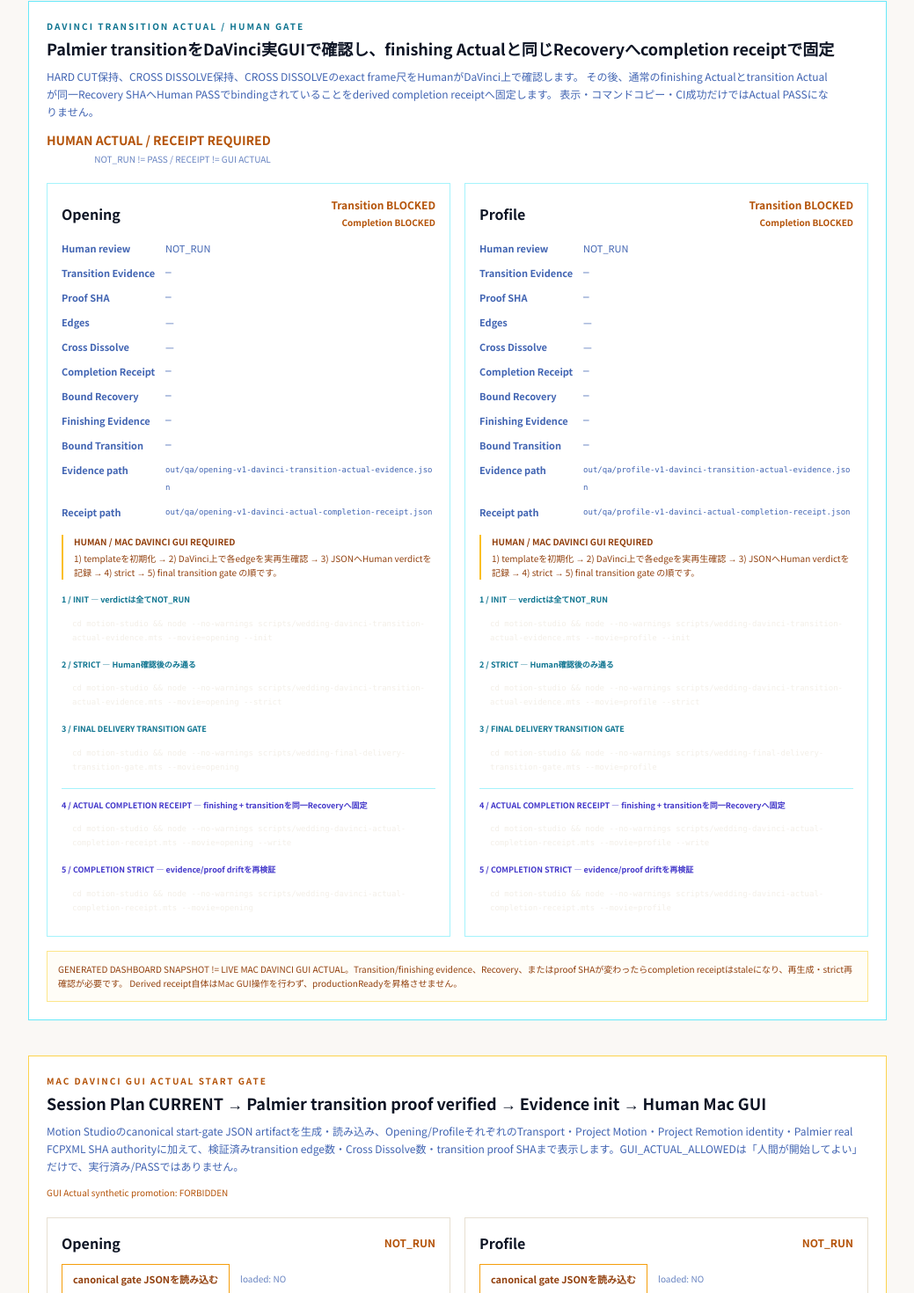
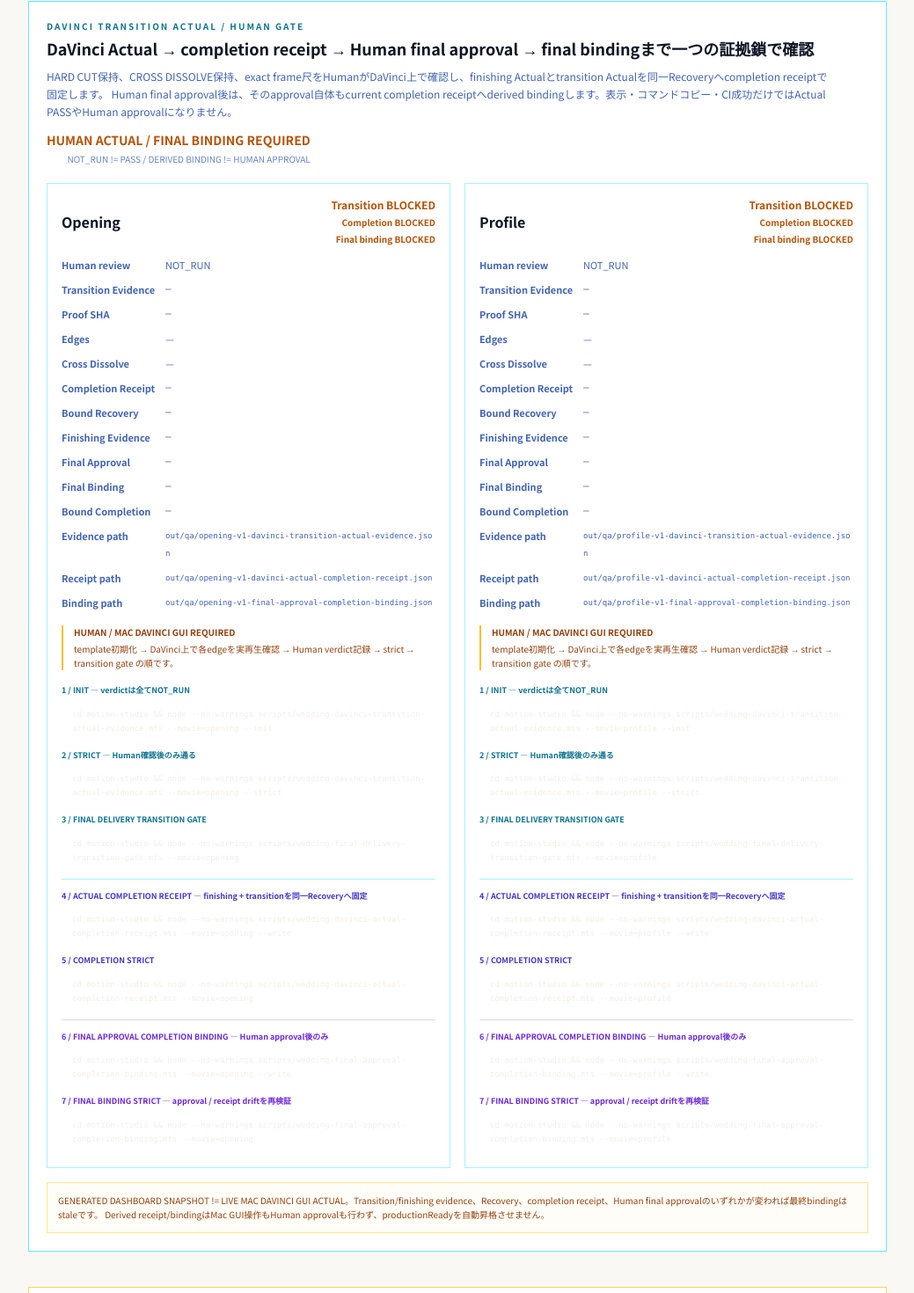
Before and after one commit to m-shogo/wedding-project, a React (Vite) app in the folder movie-dashboard/: page /movie-coach/motion-library in a window 1280 px wide. Shown: the part 4360-5830 px from the top of the page at 88% size, without its empty margins (240-1279 px from the left). Built offline with nearby package versions, Linux system fonts and the light colour scheme.

Commit message:
Dashboard: surface final approval completion binding

```diff
--- a/movie-dashboard/src/components/WeddingDavinciTransitionActualReadinessCard.tsx
+++ b/movie-dashboard/src/components/WeddingDavinciTransitionActualReadinessCard.tsx
@@ -1,5 +1,6 @@
 import {weddingDavinciTransitionActualReadiness} from "../data/weddingDavinciTransitionActualReadiness.generated";
 import {weddingDavinciActualCompletionReadiness} from "../data/weddingDavinciActualCompletionReadiness.generated";
+import {weddingFinalApprovalCompletionReadiness} from "../data/weddingFinalApprovalCompletionReadiness.generated";
 
 const shortSha = (value: string | null) => value ? `${value.slice(0, 10)}…` : "—";
 const stateClass = (state: string) => state === "CURRENT"
@@ -9,40 +10,41 @@ const stateClass = (state: string) => state === "CURRENT"
 export function WeddingDavinciTransitionActualReadinessCard() {
   const snapshot = weddingDavinciTransitionActualReadiness;
   const completion = weddingDavinciActualCompletionReadiness;
+  const approvalBinding = weddingFinalApprovalCompletionReadiness;
   const projects = [
-    ["Opening", snapshot.opening, completion.opening],
-    ["Profile", snapshot.profile, completion.profile],
+    ["Opening", snapshot.opening, completion.opening, approvalBinding.opening],
+    ["Profile", snapshot.profile, completion.profile, approvalBinding.profile],
   ] as const;
-  const allCurrent = projects.every(([, transition, completed]) => transition.current && completed.current);
+  const allCurrent = projects.every(([, transition, completed, bound]) => transition.current && completed.current && bound.current);
 
   return (
     <section className="mb-10 border border-cyan-300 dark:border-cyan-900/70 bg-white dark:bg-navy-800 p-5" aria-label="DaVinci transition Actual readiness">
       <div className="flex flex-wrap items-start justify-between gap-3">
         <div>
           <p className="text-[10px] tracking-[0.2em] font-semibold text-cyan-700 dark:text-cyan-300">DAVINCI TRANSITION ACTUAL / HUMAN GATE</p>
-          <h2 className="mt-1 text-lg font-bold text-navy-900 dark:text-sand-100">Palmier transitionをDaVinci実GUIで確認し、finishing Actualと同じRecoveryへcompletion receiptで固定</h2>
+          <h2 className="mt-1 text-lg font-bold text-navy-900 dark:text-sand-100">DaVinci Actual → completion receipt → Human final approval → final bindingまで一つの証拠鎖で確認</h2>
           <p className="mt-2 max-w-4xl text-xs leading-5 text-navy-500 dark:text-navy-300">
-            HARD CUT保持、CROSS DISSOLVE保持、CROSS DISSOLVEのexact frame尺をHumanがDaVinci上で確認します。
-            その後、通常のfinishing Actualとtransition Actualが同一Recovery SHAへHuman PASSでbindingされていることをderived completion receiptへ固定します。
-            表示・コマンドコピー・CI成功だけではActual PASSになりません。
+            HARD CUT保持、CROSS DISSOLVE保持、exact frame尺をHumanがDaVinci上で確認し、finishing Actualとtransition Actualを同一Recoveryへcompletion receiptで固定します。
+            Human final approval後は、そのapproval自体もcurrent completion receiptへderived bindingします。表示・コマンドコピー・CI成功だけではActual PASSやHuman approvalになりません。
           </p>
         </div>
         <div className="text-right">
           <p className={`text-sm font-bold ${allCurrent ? "text-emerald-700 dark:text-emerald-300" : "text-amber-700 dark:text-amber-300"}`}>
-            {allCurrent ? "ACTUAL SET CURRENT" : "HUMAN ACTUAL / RECEIPT REQUIRED"}
+            {allCurrent ? "FINAL EVIDENCE CHAIN CURRENT" : "HUMAN ACTUAL / FINAL BINDING REQUIRED"}
           </p>
-          <p className="mt-1 text-[10px] text-navy-400">NOT_RUN != PASS / RECEIPT != GUI ACTUAL</p>
+          <p className="mt-1 text-[10px] text-navy-400">NOT_RUN != PASS / DERIVED BINDING != HUMAN APPROVAL</p>
         </div>
       </div>
 
       <div className="mt-5 grid grid-cols-1 gap-4 xl:grid-cols-2">
-        {projects.map(([label, project, completed]) => (
+        {projects.map(([label, project, completed, bound]) => (
           <article key={label} className="border border-cyan-200 dark:border-cyan-900/60 p-4">
             <div className="flex flex-wrap items-center justify-between gap-3">
               <h3 className="font-bold text-navy-900 dark:text-sand-100">{label}</h3>
               <div className="text-right">
                 <span className={`block text-xs font-semibold ${stateClass(project.state)}`}>Transition {project.state}</span>
                 <span className={`mt-1 block text-[10px] font-semibold ${stateClass(completed.state)}`}>Completion {completed.state}</span>
+                <span className={`mt-1 block text-[10px] font-semibold ${stateClass(bound.state)}`}>Final binding {bound.state}</span>
               </div>
             </div>
 
@@ -55,17 +57,18 @@ export function WeddingDavinciTransitionActualReadinessCard() {
               <dt className="font-semibold">Completion Receipt</dt><dd className="font-mono">{shortSha(completed.receiptSha256)}</dd>
               <dt className="font-semibold">Bound Recovery</dt><dd className="font-mono">{shortSha(completed.recoverySha256)}</dd>
               <dt className="font-semibold">Finishing Evidence</dt><dd className="font-mono">{shortSha(completed.finishingEvidenceSha256)}</dd>
-              <dt className="font-semibold">Bound Transition</dt><dd className="font-mono">{shortSha(completed.transitionEvidenceSha256)}</dd>
+              <dt className="font-semibold">Final Approval</dt><dd className="font-mono">{shortSha(bound.finalApprovalSha256)}</dd>
+              <dt className="font-semibold">Final Binding</dt><dd className="font-mono">{shortSha(bound.bindingSha256)}</dd>
+              <dt className="font-semibold">Bound Completion</dt><dd className="font-mono">{shortSha(bound.completionReceiptSha256)}</dd>
               <dt className="font-semibold">Evidence path</dt><dd className="break-all font-mono text-[9px]">{project.evidencePath}</dd>
               <dt className="font-semibold">Receipt path</dt><dd className="break-all font-mono text-[9px]">{completed.receiptPath}</dd>
+              <dt className="font-semibold">Binding path</dt><dd className="break-all font-mono text-[9px]">{bound.bindingPath}</dd>
             </dl>
 
             {!project.current && (
               <div className="mt-4 border-l-2 border-amber-400 pl-3">
                 <p className="text-[10px] font-semibold text-amber-800 dark:text-amber-300">HUMAN / MAC DAVINCI GUI REQUIRED</p>
-                <p className="mt-1 text-[10px] leading-4 text-amber-800 dark:text-amber-300">
-                  1) templateを初期化 → 2) DaVinci上で各edgeを実再生確認 → 3) JSONへHuman verdictを記録 → 4) strict → 5) final transition gate の順です。
-                </p>
+                <p className="mt-1 text-[10px] leading-4 text-amber-800 dark:text-amber-300">template初期化 → DaVinci上で各edgeを実再生確認 → Human verdict記録 → strict → transition gate の順です。</p>
               </div>
             )}
 
@@ -85,8 +88,14 @@ export function WeddingDavinciTransitionActualReadinessCard() {
               <div className="border-t border-cyan-200 dark:border-cyan-900/60 pt-3">
                 <p className="text-[9px] font-semibold text-indigo-700 dark:text-indigo-300">4 / ACTUAL COMPLETION RECEIPT — finishing + transitionを同一Recoveryへ固定</p>
                 <code className="mt-1 block overflow-x-auto bg-navy-950 px-3 py-2 text-[9px] leading-4 text-sand-100">{completed.writeCommand}</code>
-                <p className="mt-2 text-[9px] font-semibold text-indigo-700 dark:text-indigo-300">5 / COMPLETION STRICT — evidence/proof driftを再検証</p>
+                <p className="mt-2 text-[9px] font-semibold text-indigo-700 dark:text-indigo-300">5 / COMPLETION STRICT</p>
                 <code className="mt-1 block overflow-x-auto bg-navy-950 px-3 py-2 text-[9px] leading-4 text-sand-100">{completed.strictCommand}</code>
+              </div>
+              <div className="border-t border-violet-200 dark:border-violet-900/60 pt-3">
+                <p className="text-[9px] font-semibold text-violet-700 dark:text-violet-300">6 / FINAL APPROVAL COMPLETION BINDING — Human approval後のみ</p>
+                <code className="mt-1 block overflow-x-auto bg-navy-950 px-3 py-2 text-[9px] leading-4 text-sand-100">{bound.writeCommand}</code>
+                <p className="mt-2 text-[9px] font-semibold text-violet-700 dark:text-violet-300">7 / FINAL BINDING STRICT — approval / receipt driftを再検証</p>
+                <code className="mt-1 block overflow-x-auto bg-navy-950 px-3 py-2 text-[9px] leading-4 text-sand-100">{bound.strictCommand}</code>
               </div>
             </div>
           </article>
@@ -95,8 +104,8 @@ export function WeddingDavinciTransitionActualReadinessCard() {
 
       <div className="mt-4 border border-amber-200 dark:border-amber-900/60 bg-amber-50/40 dark:bg-amber-950/10 p-3">
         <p className="text-[10px] leading-4 text-amber-800 dark:text-amber-300">
-          GENERATED DASHBOARD SNAPSHOT != LIVE MAC DAVINCI GUI ACTUAL。Transition/finishing evidence、Recovery、またはproof SHAが変わったらcompletion receiptはstaleになり、再生成・strict再確認が必要です。
-          Derived receipt自体はMac GUI操作を行わず、productionReadyを昇格させません。
+          GENERATED DASHBOARD SNAPSHOT != LIVE MAC DAVINCI GUI ACTUAL。Transition/finishing evidence、Recovery、completion receipt、Human final approvalのいずれかが変われば最終bindingはstaleです。
+          Derived receipt/bindingはMac GUI操作もHuman approvalも行わず、productionReadyを自動昇格させません。
         </p>
       </div>
     </section>
```
